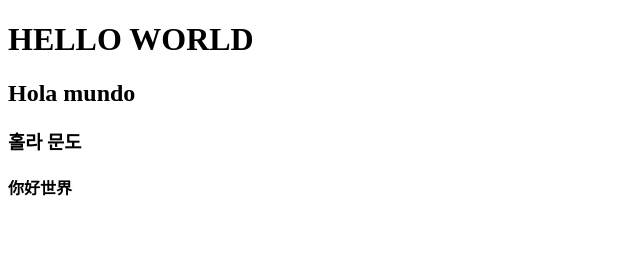
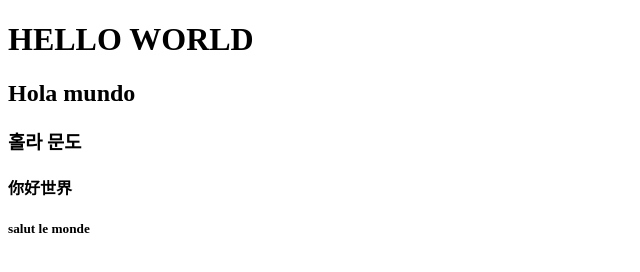
Before and after one commit to abarros178/TALLER1WEB, a plain HTML site: page index.html in a window 1280 px wide. Shown: the full height of the page, 0-640 px from the left. Drawn offline with Linux system fonts and the light colour scheme.

Commit message:
Cuarto Commit

```diff
--- a/index.html
+++ b/index.html
@@ -13,6 +13,7 @@
   <h2>Hola mundo </h2>
   <h3>홀라 문도</h3>
   <h4>你好世界</h4>
+  <h5>salut le monde</h5>
 </body>
 
 </html>
```
